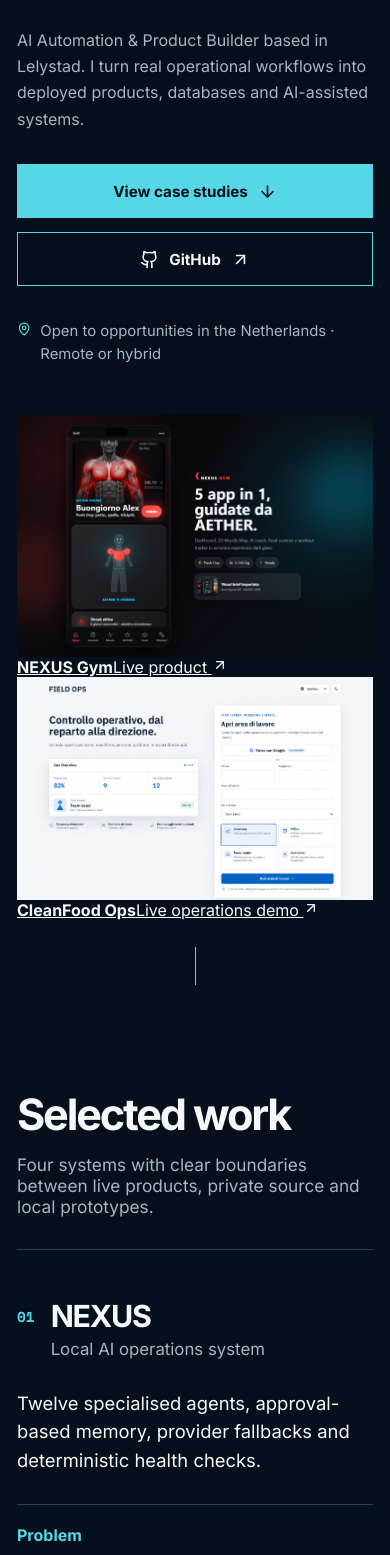
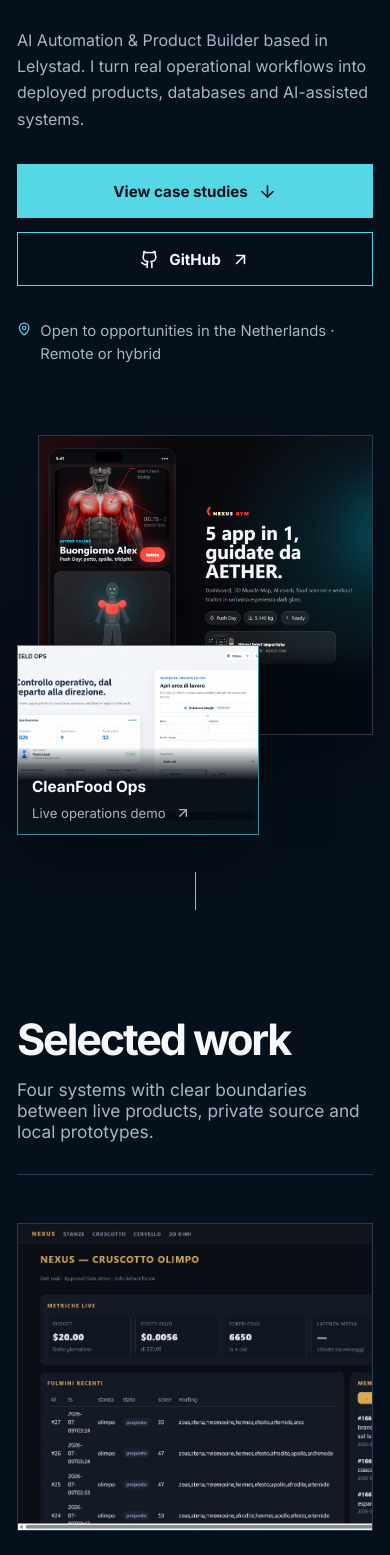
Before and after one commit to polyglottentacle/portfolio-emanuele, a React (Vite) app: page / in a window 390 px wide. Shown: the part 432-1987 px from the top of the page. Built offline with nearby package versions, Linux system fonts and the light colour scheme.

Commit message:
style: make project screenshots the visual focus

```diff
--- a/src/index.css
+++ b/src/index.css
@@ -44,6 +44,15 @@
 .availability { margin-top: 34px; color: var(--muted); display: flex; gap: 9px; align-items: center; font-size: .93rem; }
 .availability svg { color: var(--cyan); }
 
+.hero-showcase { position: relative; min-height: 590px; }
+.hero-preview { position: absolute; display: block; overflow: hidden; border: 1px solid var(--line); background: #030a12; color: var(--text); text-decoration: none; box-shadow: 0 28px 70px rgba(0,0,0,.35); transition: transform .25s ease, border-color .25s ease; }
+.hero-preview:hover, .hero-preview:focus-visible { transform: translateY(-6px); border-color: var(--cyan); outline: 2px solid var(--cyan); outline-offset: 4px; }
+.hero-preview img { width: 100%; height: 100%; object-fit: cover; }
+.hero-preview span { position: absolute; inset: auto 0 0; padding: 18px 20px; display: flex; align-items: center; gap: 9px; background: linear-gradient(transparent, rgba(2,8,15,.96) 38%); color: var(--muted); font-size: .82rem; }
+.hero-preview strong { color: var(--text); font-size: .96rem; margin-right: auto; }
+.hero-preview-main { width: 86%; height: 410px; right: 0; top: 20px; }
+.hero-preview-secondary { width: 58%; height: 260px; left: 0; bottom: 10px; border-color: rgba(86,215,230,.65); }
+
 .system-map { aspect-ratio: 1.12; position: relative; border: 1px solid rgba(86,215,230,.14); background-image: radial-gradient(rgba(86,215,230,.18) 1px, transparent 1px); background-size: 24px 24px; mask-image: radial-gradient(circle, black 40%, transparent 82%); }
 .system-map::before, .system-map::after { content: ''; position: absolute; inset: 50% auto auto 50%; transform: translate(-50%, -50%); border-radius: 50%; }
 .system-map::before { width: 58%; aspect-ratio: 1; border: 1px solid rgba(86,215,230,.2); }
@@ -58,7 +67,9 @@
 .section-heading { border-bottom: 1px solid var(--line); padding-bottom: 32px; }
 .section-heading h2, .method-section h2, .about-section h2 { font-size: clamp(2.7rem, 5vw, 4.7rem); letter-spacing: -.05em; margin: 0 0 14px; }
 .section-heading p { color: var(--muted); margin: 0; font-size: 1.08rem; }
-.project { display: grid; grid-template-columns: minmax(0, 1fr) minmax(380px, .9fr); gap: 6vw; padding-block: 64px; border-bottom: 1px solid var(--line); }
+.project { display: grid; grid-template-columns: minmax(420px, 1.08fr) minmax(0, .92fr); gap: 5vw; padding-block: 72px; border-bottom: 1px solid var(--line); align-items: start; }
+.project-visual { grid-column: 1; grid-row: 1; }
+.project-copy { grid-column: 2; grid-row: 1; }
 .project-heading { display: flex; gap: 30px; align-items: flex-start; }
 .project-number { color: var(--cyan); font: 700 .9rem Space Mono, monospace; padding-top: 8px; }
 .project h3 { font-size: clamp(1.9rem, 3vw, 3rem); margin: 0 0 5px; letter-spacing: -.04em; }
@@ -71,7 +82,7 @@
 .project-evidence dd { margin: 0; color: var(--muted); font-size: .86rem; line-height: 1.55; }
 .project-meta { display: flex; justify-content: space-between; align-items: center; gap: 20px; margin-top: 23px; font: 700 .76rem Space Mono, monospace; color: var(--muted); text-transform: uppercase; letter-spacing: .04em; }
 .project-meta a { display: inline-flex; align-items: center; gap: 5px; color: var(--text); text-decoration: none; border-bottom: 1px solid var(--cyan); padding-bottom: 4px; }
-.project-visual { margin: 0; min-height: 360px; border: 1px solid var(--line); background: #030a12; overflow: hidden; display: flex; align-items: center; }
+.project-visual { margin: 0; min-height: 430px; border: 1px solid var(--line); background: #030a12; overflow: hidden; display: flex; align-items: center; }
 .project-visual img { width: 100%; height: 100%; object-fit: contain; transition: transform .5s ease; }
 .project:hover .project-visual img { transform: scale(1.018); }
 .stack-line { margin: 30px 0 0; color: var(--muted); font: 400 .78rem Space Mono, monospace; }
@@ -95,8 +106,11 @@
 
 @media (max-width: 980px) {
   .hero { grid-template-columns: 1fr; min-height: auto; }
-  .system-map { width: min(100%, 620px); justify-self: center; }
+  .hero-showcase { width: min(100%, 680px); min-height: 560px; justify-self: center; }
   .project { grid-template-columns: 1fr; }
+  .project-visual, .project-copy { grid-column: 1; }
+  .project-visual { grid-row: 1; }
+  .project-copy { grid-row: 2; }
   .project-visual { min-height: 300px; }
   .method-steps { grid-template-columns: 1fr; gap: 20px; }
   .method-steps li:not(:last-child)::after { display: none; }
@@ -116,8 +130,11 @@
   .hero-copy > p { font-size: 1rem; }
   .hero-actions .button { width: 100%; }
   .availability { align-items: flex-start; line-height: 1.5; }
-  .system-map .brand-mark { width: 100px; height: 100px; }
-  .map-node { min-width: 60px; padding: 7px; font-size: .58rem; }
+  .hero-showcase { min-height: 430px; }
+  .hero-preview-main { width: 94%; height: 300px; }
+  .hero-preview-secondary { width: 68%; height: 190px; }
+  .hero-preview span { padding: 30px 14px 13px; flex-wrap: wrap; }
+  .hero-preview strong { width: 100%; }
   .work-section, .method-section, .about-section, .contact-section { padding-block: 78px; }
   .project { padding-block: 48px; }
   .project-heading { gap: 16px; }
```
